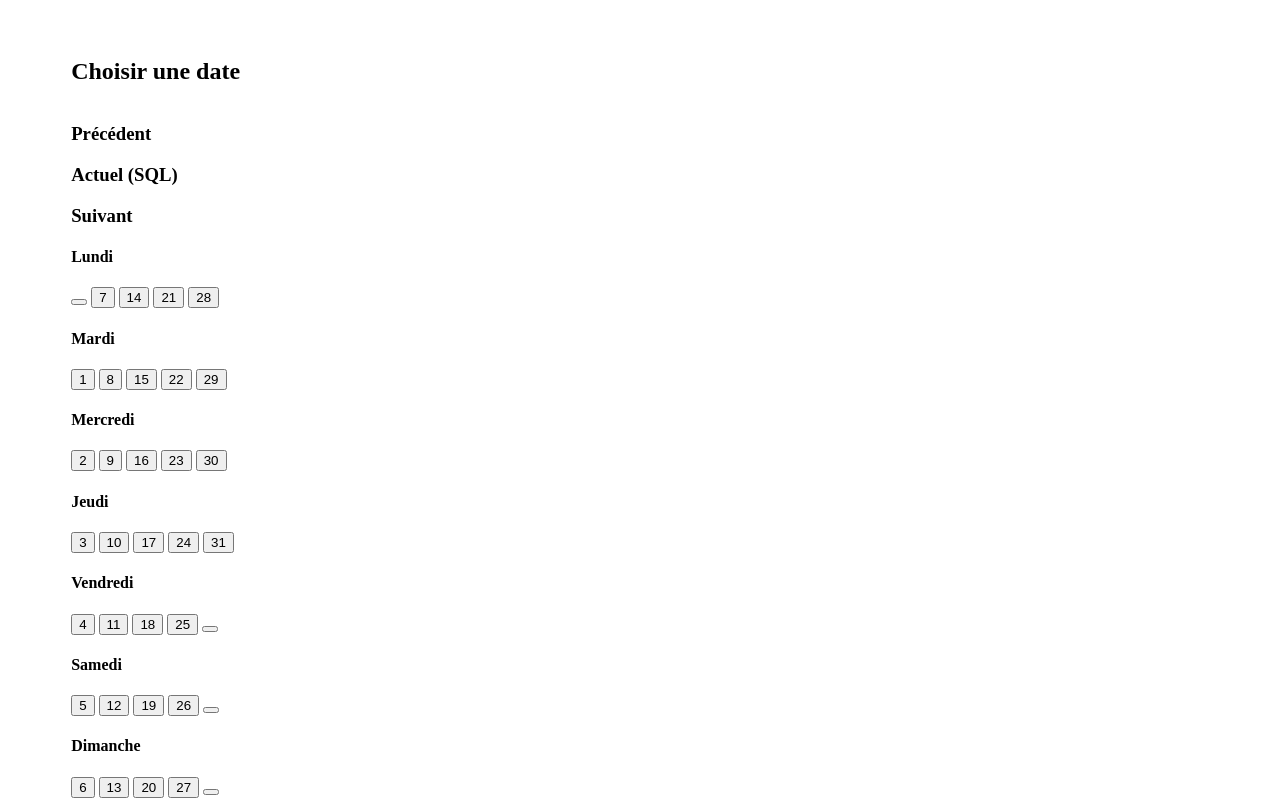
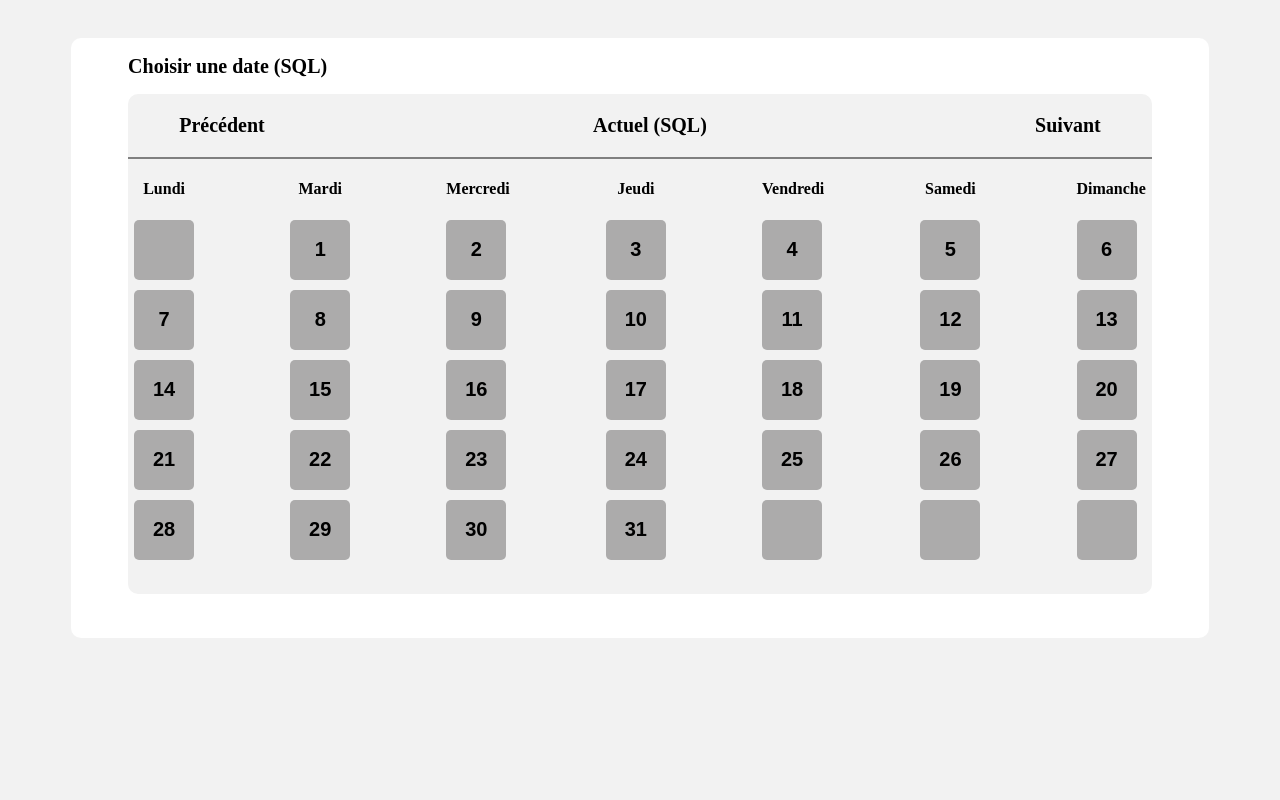
Before and after one commit to ValentinBD10/WEB_2025, a PHP site: page /test.html in a window 1280 px wide. Run offline with PHP 8.4, Linux system fonts and the light colour scheme.

Commit message:
le calendrier les bases

```diff
--- a/TP3/calendrier.css
+++ b/TP3/calendrier.css
@@ -10,3 +10,79 @@
     flex-direction: column;
     margin-top: 3%;
 }
+
+body{
+    background-color: #F2F2F2;
+}
+
+.ChangeDateTitle{
+    font-weight: bold;
+    font-size: 20px;
+    margin-left: 5%;
+}
+
+.grey-box{
+    display: flex;
+    justify-content: left;
+    background-color: #F2F2F2;
+    flex-direction: column;
+    border-radius: 10px;
+    width: 90%;
+    height: 500px;
+    margin-right: 5%;
+    margin-left: 5%;
+}
+
+.NavButtons{
+    display: flex;
+    justify-content: space-between;
+    flex-wrap: wrap;
+    margin: 0 5%;
+    font-weight: normal;
+}
+
+.NavButtons h1{
+    cursor: pointer;
+    font-size: 20px;
+    font-weight: bold;
+}
+
+.horizontalLine{
+    width: 100%;
+    height: 2px;
+    background-color: grey;
+}
+
+.Days{
+    display: flex;
+    justify-content: space-between;
+    flex-wrap: wrap;
+    margin: 0 3px;
+    font-weight: normal;
+}
+
+.Day{
+    display: flex;
+    justify-content: space-between;
+    flex-wrap: wrap;
+    flex-direction: column;
+    margin: 0 3px;
+    font-weight: normal;
+}
+
+.Day button{
+    background-color: rgb(172,171,171);
+    border-radius: 5px;
+    border: none;
+    width: 60px;
+    height: 60px;
+    margin-bottom: 10px;
+    font-weight: bold;
+    font-size: 20px;
+    color: black;
+    cursor: pointer;
+}
+
+.Day h1{
+    text-align: center;
+}
--- a/TP3/test.html
+++ b/TP3/test.html
@@ -8,7 +8,7 @@
 </head>
 <body>
     <section class="white-box">
-        <h1 class="ChangeDateTitle">Choisir une date</h1>
+        <h1 class="ChangeDateTitle">Choisir une date (SQL)</h1>
             <section class="grey-box">
                 <div class="NavButtons">
                     <h1 class="PreviousMonth">Précédent</h1>
```
